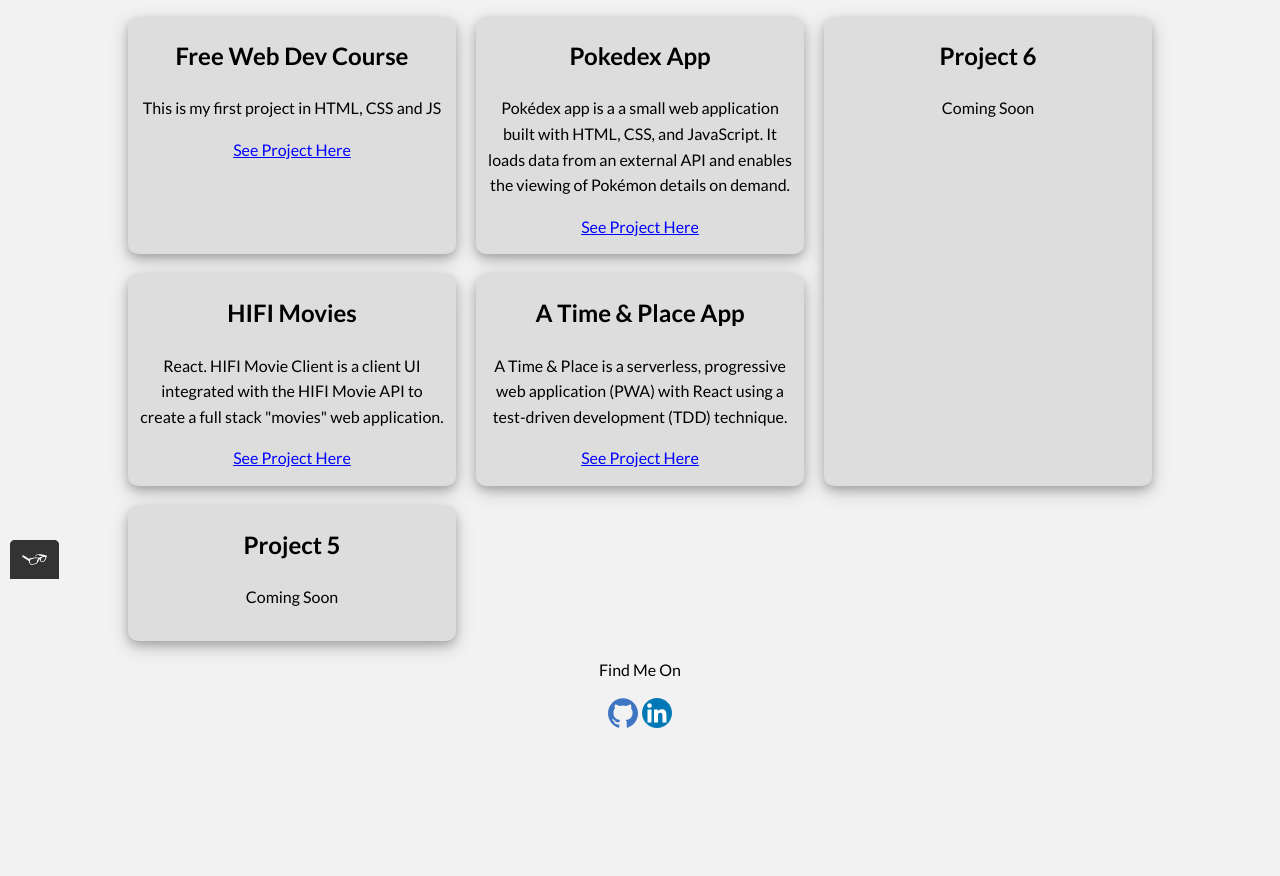
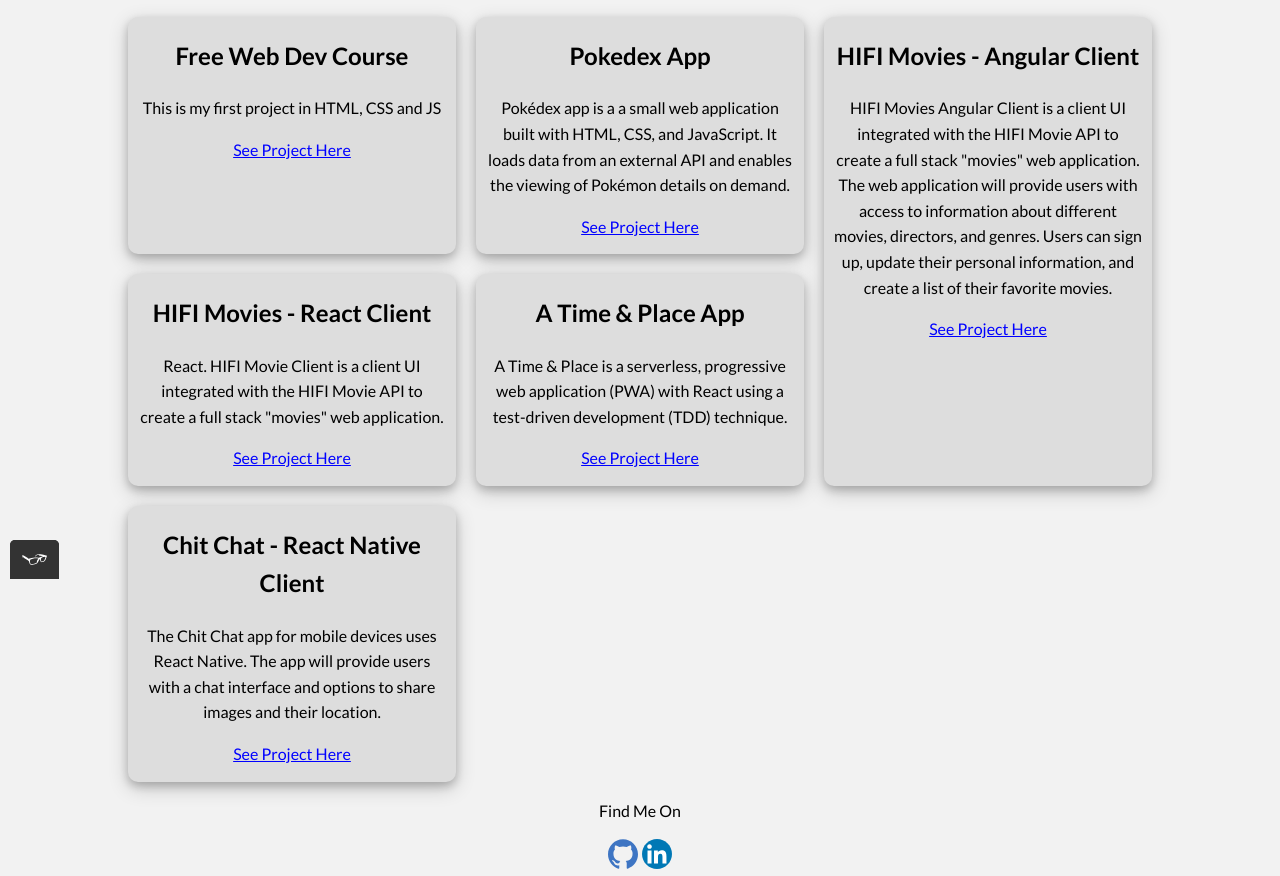
Before and after one commit to Carbon-42/portfolio-website, a plain HTML site: page projects.html in a window 1280 px wide. Shown: the part 221-1097 px from the top of the page. Before the commit the page ends 956 px from the top, so only its background shows below. Drawn offline with Linux system fonts and the light colour scheme.

Commit message:
Update projects.html
-add Chit Chat project
-add HIFI Movies Angular project

```diff
--- a/projects.html
+++ b/projects.html
@@ -43,12 +43,13 @@
 			<div class="grid__item">
 			<h2>Pokedex App</h2>
 				<p>
-					Pokédex app is a a small web application built with HTML, CSS, and JavaScript. It loads data from an external API and enables the viewing of Pokémon details on demand.
+					Pokédex app is a a small web application built with HTML, CSS, and JavaScript. It loads data from an
+					external API and enables the viewing of Pokémon details on demand.
 				</p>
 				<a href="https://carbon-42.github.io/pokedex-app/" target="_blank">See Project Here</a>
 			</div>
 			<div class="grid__item">
-			<h2>HIFI Movies</h2>
+			<h2>HIFI Movies - React Client</h2>
 				<p>
 					React. HIFI Movie Client is a client UI integrated with the HIFI Movie API to create a full stack "movies" web application.
 				</p>
@@ -62,18 +63,21 @@
 				<a href="https://carbon-42.github.io/time-place/" target="_blank">See Project Here</a>
 			</div>
 			<div class="grid__item">
-			<h2>Project 5</h2>
+			<h2>Chit Chat - React Native Client</h2>
 				<p>
-				Coming Soon
+					The Chit Chat app for mobile devices uses React Native. The app will provide users with a chat interface
+					and options to share images and their location.
 				</p>
-				<!-- <a href="#">See Project Here</a> -->
+				<a href="https://github.com/Carbon-42/chat-app">See Project Here</a>
 			</div>
 			<div class="grid__item">
-			<h2>Project 6</h2>
+			<h2>HIFI Movies - Angular Client</h2>
 				<p>
-				Coming Soon
+					HIFI Movies Angular Client is a client UI integrated with the HIFI Movie API to create a full stack "movies" web
+					application. The web application will provide users with access to information about different movies,
+					directors, and genres. Users can sign up, update their personal information, and create a list of their favorite movies.
 				</p>
-				<!-- <a href="#">See Project Here</a> -->
+				<a href="https://carbon-42.github.io/hifiMovies-angular-client/">See Project Here</a>
 			</div>
 		</div>
 	</section>
```
